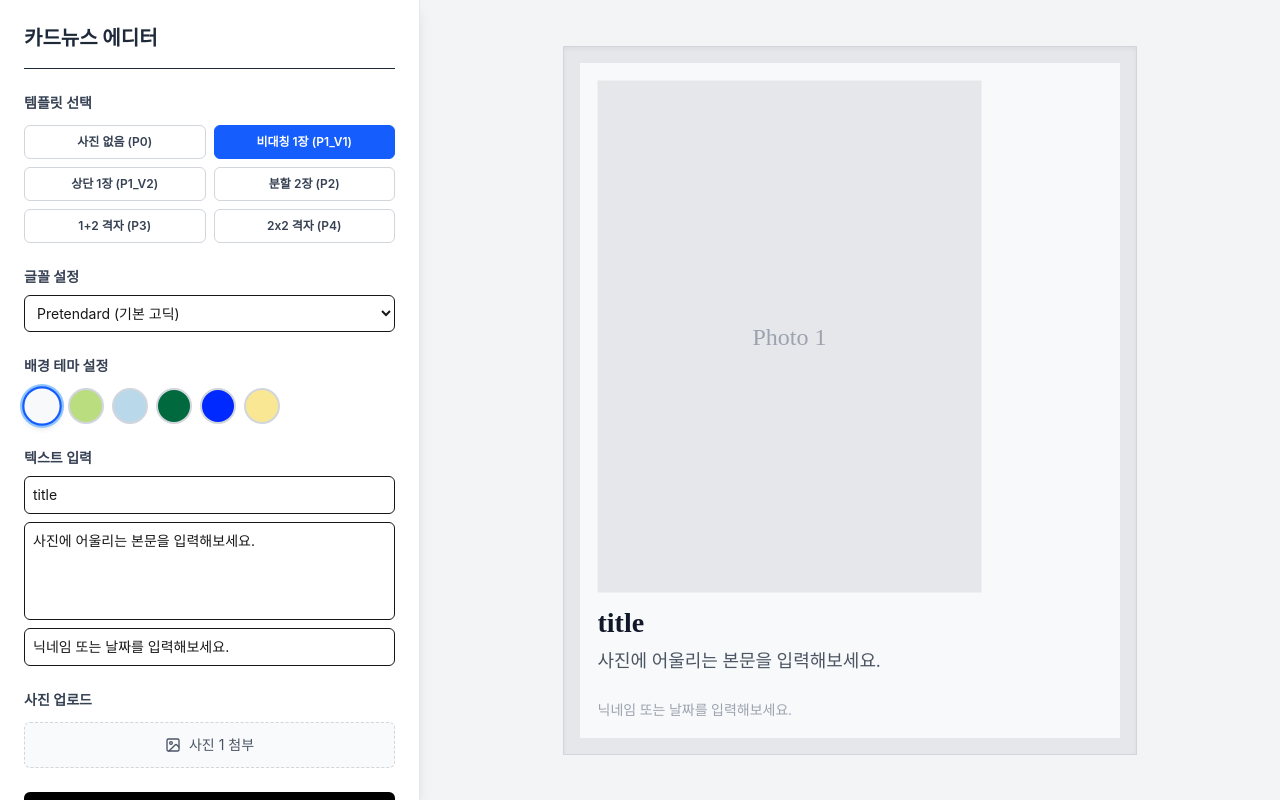
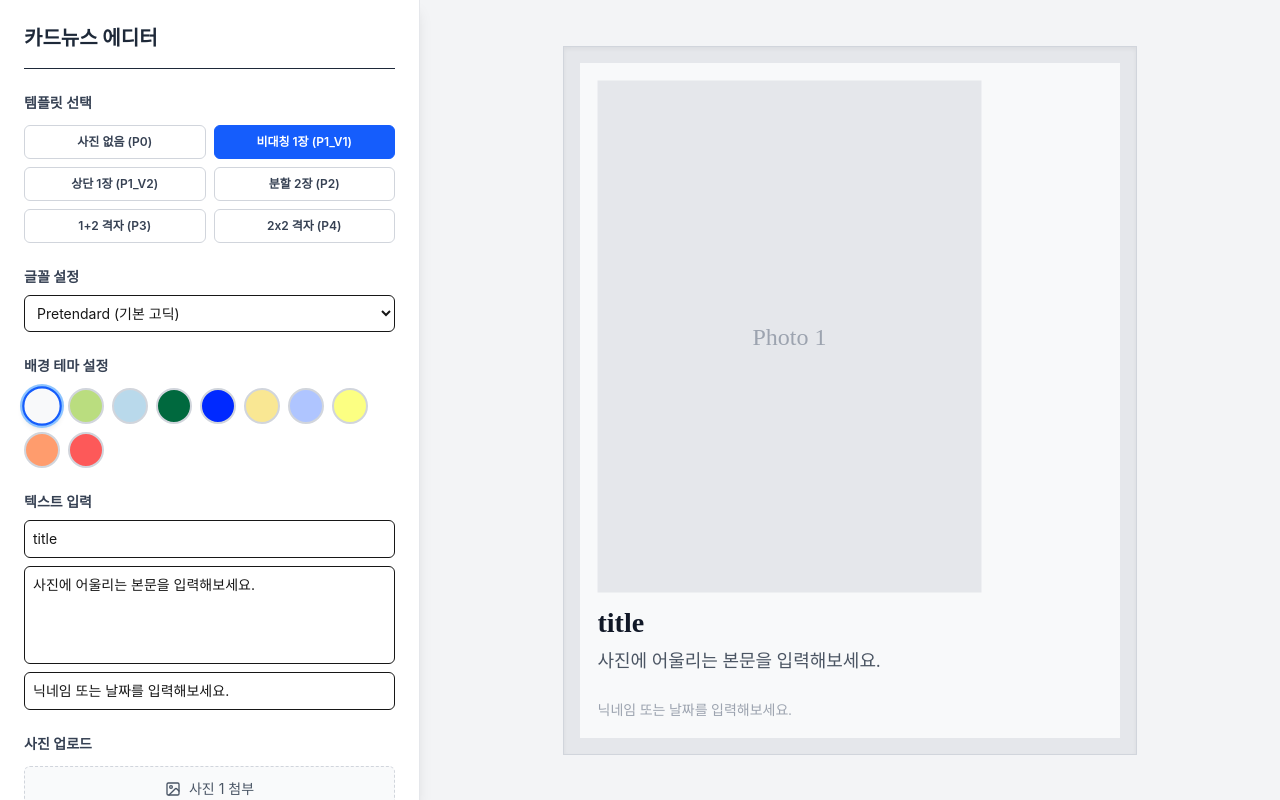
Before and after one commit to jisook325/cardnews-template-system, a Next.js app: page / in a window 1280 px wide. Built offline with nearby package versions, Linux system fonts and the light colour scheme; a web font is replaced by a local one.

Commit message:
feat: Add 4 pastel color themes (Periwinkle, Lemon, Cantaloupe, Watermelon)

```diff
--- a/app/page.tsx
+++ b/app/page.tsx
@@ -44,6 +44,10 @@ export default function Home() {
     { id: 'dartmouth', label: 'Dartmouth Green', bgColor: '#00693E' },
     { id: 'electric', label: 'Electric Blue', bgColor: '#0029FF' },
     { id: 'sunshine', label: 'Sunshine', bgColor: '#F9E793' },
+    { id: 'periwinkle', label: 'Periwinkle', bgColor: '#AFC5FF' },
+    { id: 'lemon', label: 'Lemon', bgColor: '#FCFF82' },
+    { id: 'cantaloupe', label: 'Cantaloupe', bgColor: '#FF9C6D' },
+    { id: 'watermelon', label: 'Watermelon', bgColor: '#FD5959' },
   ];
 
   const handleTextChange = (e: ChangeEvent<HTMLInputElement | HTMLTextAreaElement>) => {
--- a/components/CardRenderer.tsx
+++ b/components/CardRenderer.tsx
@@ -59,6 +59,38 @@ export const themes: Record<string, ColorTheme> = {
     secondaryTextColor: '#0029FF',
     metaTextColor: '#0029FF',
     borderThemeColor: '#0029FF',
+  },
+  periwinkle: {
+    bgColor: '#AFC5FF',
+    boxBgColor: '#FFFFFF',
+    primaryTextColor: '#FD5959',
+    secondaryTextColor: '#FD5959',
+    metaTextColor: '#FD5959',
+    borderThemeColor: '#FD5959',
+  },
+  lemon: {
+    bgColor: '#FCFF82',
+    boxBgColor: '#FFFFFF',
+    primaryTextColor: '#FF9C6D',
+    secondaryTextColor: '#FF9C6D',
+    metaTextColor: '#FF9C6D',
+    borderThemeColor: '#FF9C6D',
+  },
+  cantaloupe: {
+    bgColor: '#FF9C6D',
+    boxBgColor: '#FFFFFF',
+    primaryTextColor: '#FCFF82',
+    secondaryTextColor: '#FCFF82',
+    metaTextColor: '#FCFF82',
+    borderThemeColor: '#FCFF82',
+  },
+  watermelon: {
+    bgColor: '#FD5959',
+    boxBgColor: '#FFFFFF',
+    primaryTextColor: '#AFC5FF',
+    secondaryTextColor: '#AFC5FF',
+    metaTextColor: '#AFC5FF',
+    borderThemeColor: '#AFC5FF',
   },
 };
 
```
